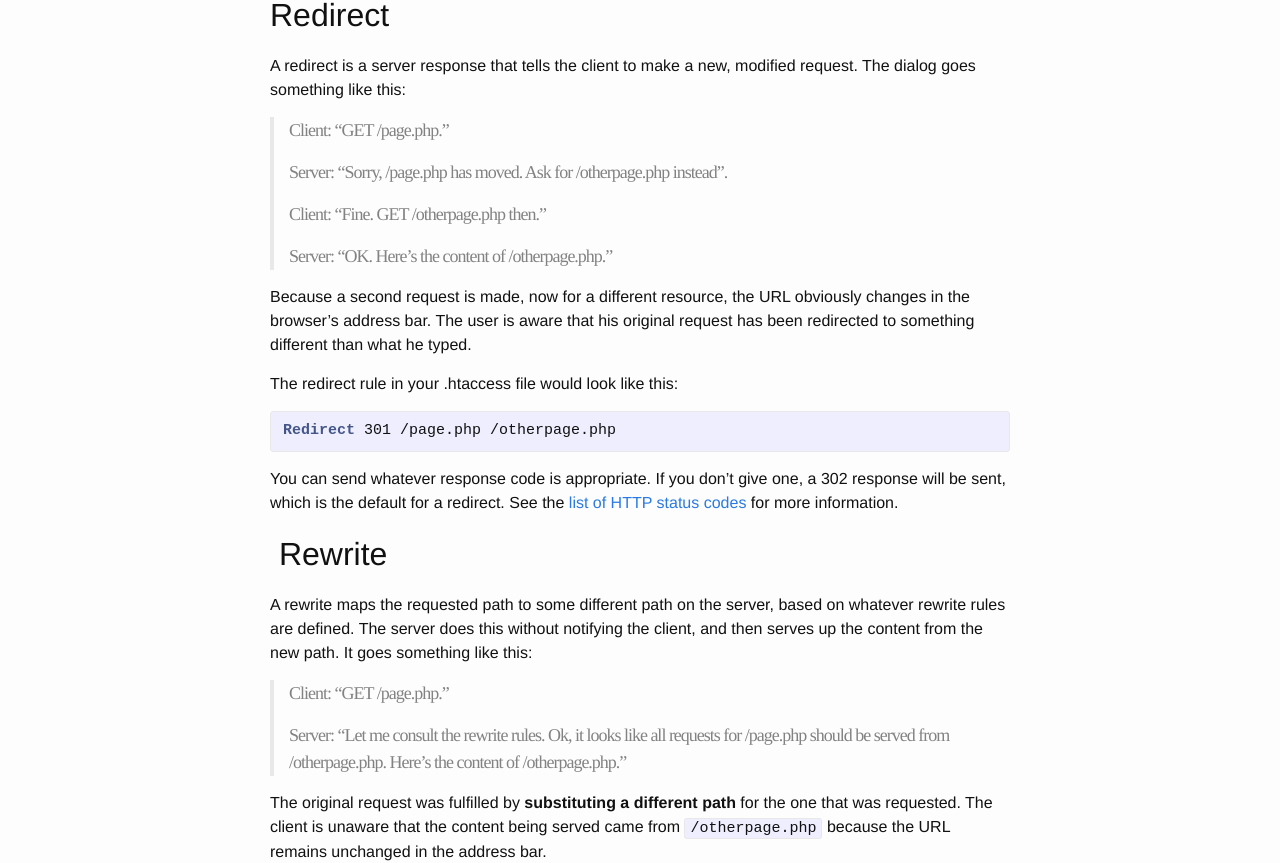
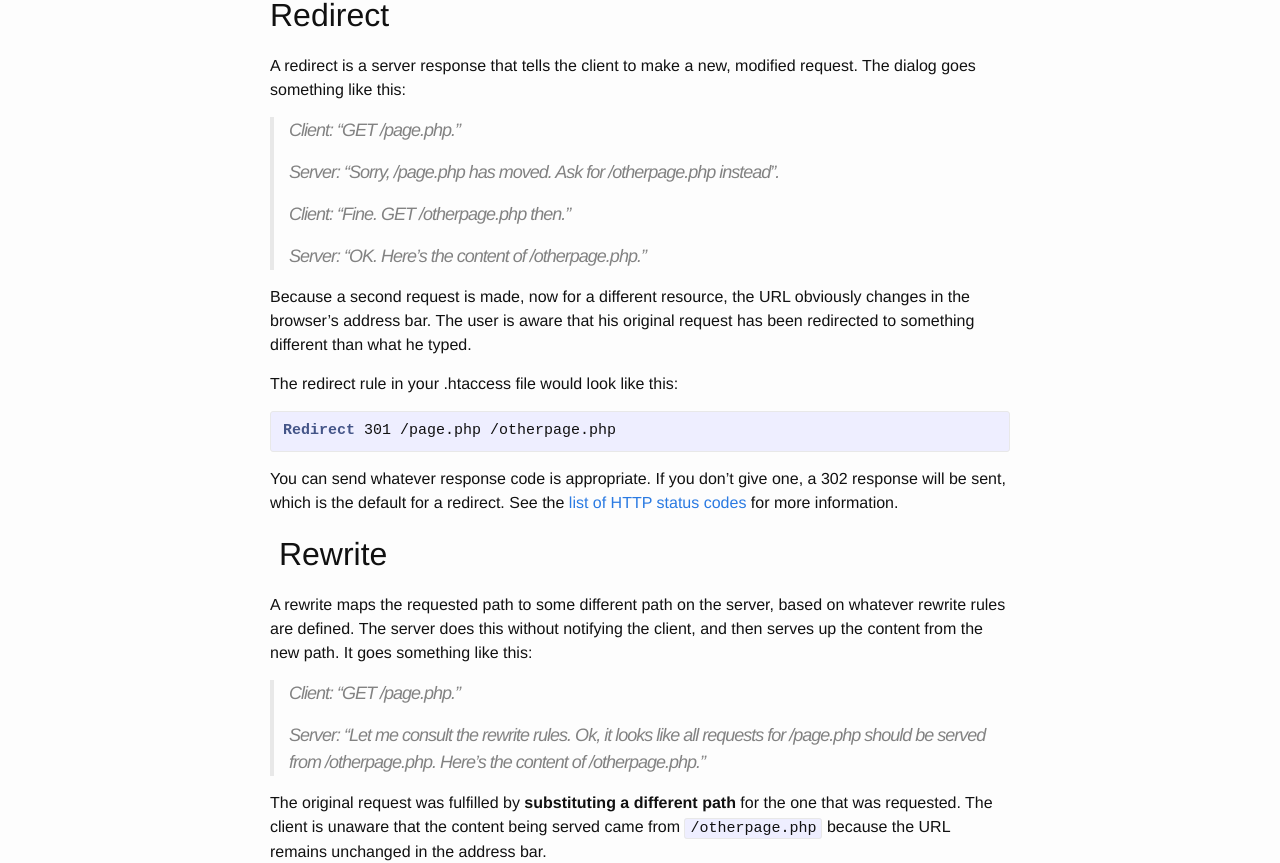
Before and after one commit to brawlins/brettrawlins.com, a Jekyll site: the page built from _posts/2014-02-24-apache-redirect-vs-rewrite.md, in a window 1280 px wide. Shown: the part 314-1177 px from the top of the page. Built offline with Jekyll 4.4.1, drawn with Linux system fonts in a browser that asks for light colours.

Commit message:
Remove style tag.

```diff
--- a/_posts/2014-02-24-apache-redirect-vs-rewrite.md
+++ b/_posts/2014-02-24-apache-redirect-vs-rewrite.md
@@ -15,10 +15,6 @@ Apache rewrite rules can be very confusing at times. They're very powerful, but
 ## Redirect
 
 A redirect is a server response that tells the client to make a new, modified request. The dialog goes something like this:
-
-<style>
-    .dialog { font-family: andale mono, times; font-style: normal; }
-</style>
 
 <blockquote>
     <p class="dialog">Client: “GET /page.php.”</p>
```
